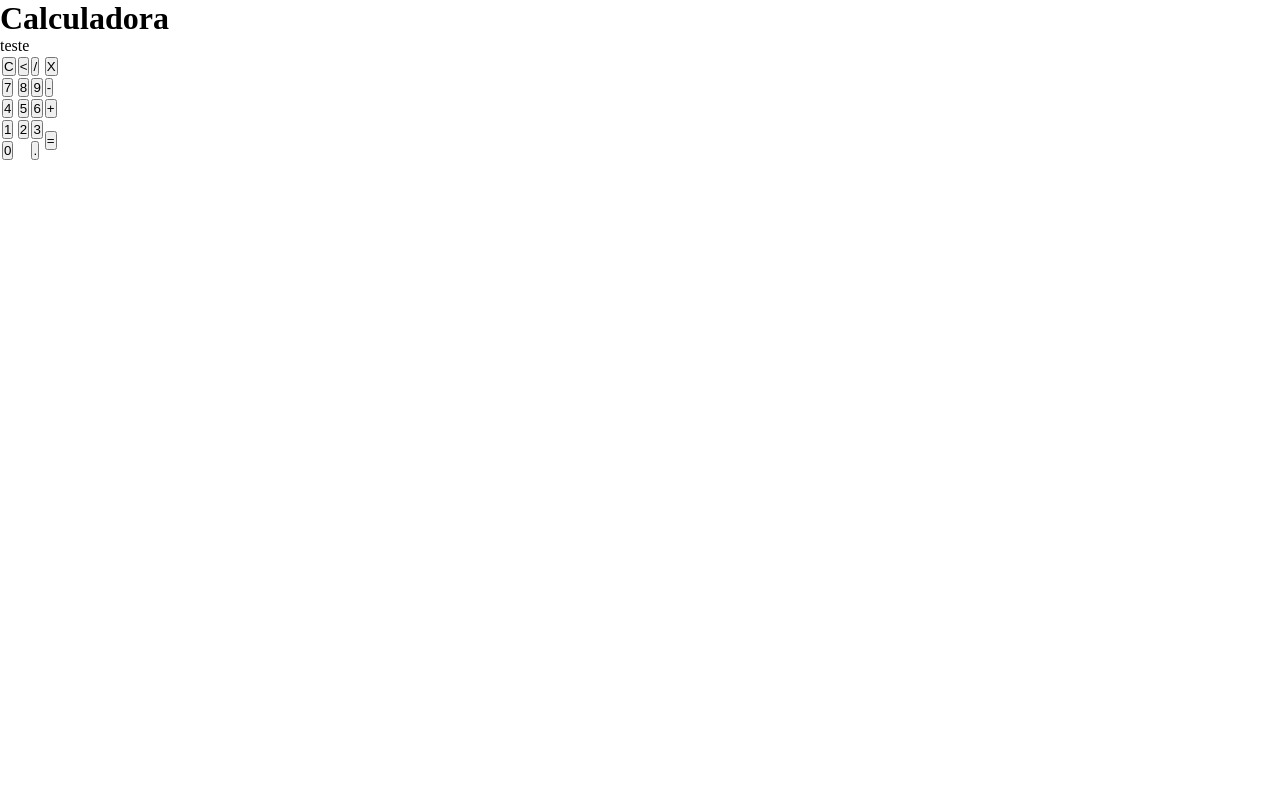
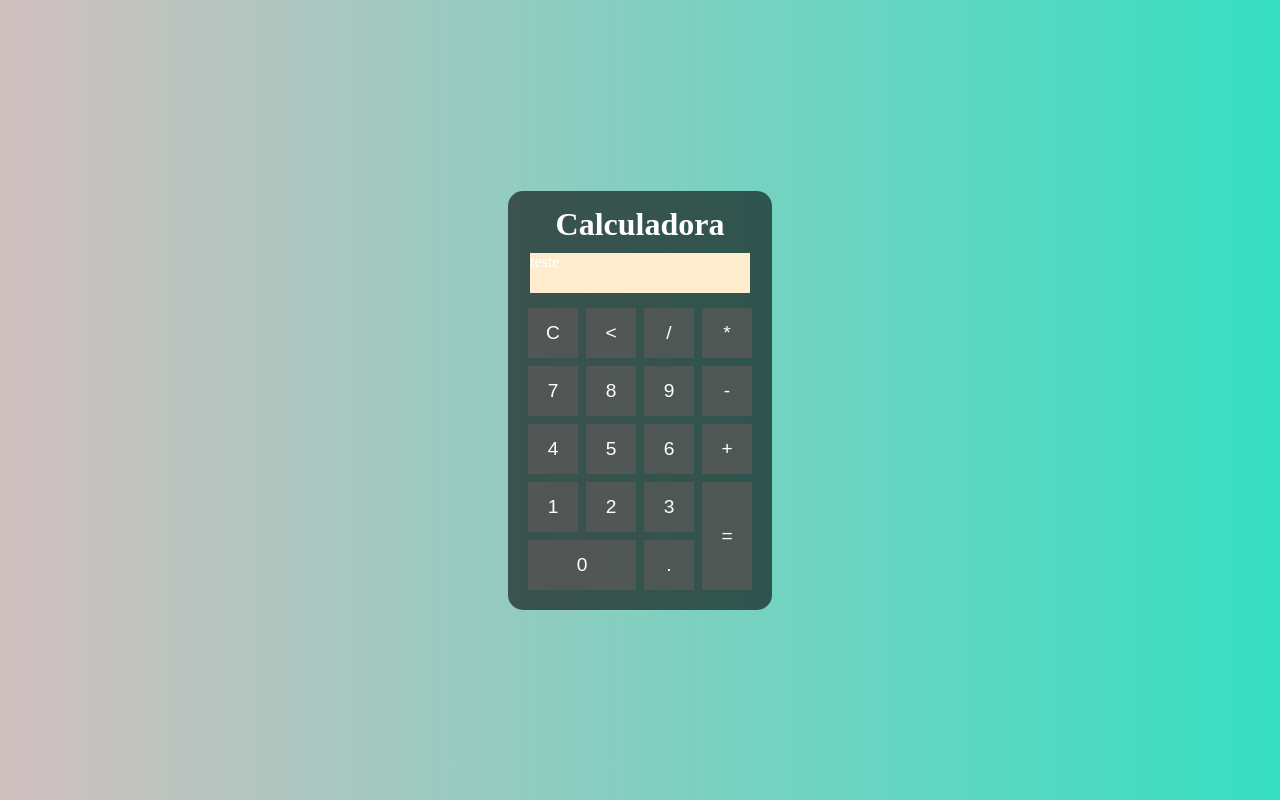
Before and after one commit to ThalesF01/Calculadora, a plain HTML site: page index.html in a window 1280 px wide. Drawn offline with Linux system fonts and the light colour scheme.

Commit message:
Css Feito

```diff
--- a/index.html
+++ b/index.html
@@ -8,6 +8,7 @@
     <title>Calculadora</title>
 </head>
 <body>
+    <div class="container">
         <div class="cal">
             <h1>Calculadora</h1>
             <p>teste</p>
@@ -16,7 +17,7 @@
                     <Td><button>C</button></Td>
                     <Td><button><</button></Td>
                     <Td><button>/</button></Td>
-                <Td><button>X</button></Td>
+                    <Td><button>*</button></Td>
                 </tr>
 
                 <tr>
@@ -37,17 +38,18 @@
                     <Td><button>1</button></Td>
                     <Td><button>2</button></Td>
                     <Td><button>3</button></Td>
-                <Td rowspan="2"><button>=</button></Td>
+                    <Td rowspan="2"><button style="height:108px;">=</button></Td>
                 </tr>
 
                 <tr>
-                <Td colspan="2"><button>0</button></Td>
+                    <Td colspan="2"><button style="width: 108px;">0</button></Td>
                     <Td><button>.</button></Td>
                 </tr>
 
 
             </table>
         </div>
+    </div>
 
 </body>
 </html>
--- a/style.css
+++ b/style.css
@@ -2,3 +2,52 @@
     margin:0;
     padding: 0;
 }
+
+body
+{
+    background: linear-gradient(to right,rgb(209, 191, 191),rgb(54, 223, 194));
+}
+
+.container
+{
+    height: 100vh;
+    display: flex;
+    align-items: center;
+    justify-content: center;
+}
+
+.cal
+{
+    color: white;
+    border-radius: 15px;
+    padding: 15px;
+    background: rgba(0, 0, 0, 0.596);
+    display: flex;
+    flex-direction:column;
+    align-items: center;
+}
+
+button
+{
+    height: 50px;
+    width: 50px;
+    font-size: 1.2rem;
+    margin:3px;
+    background: rgba(95, 89, 89, 0.644);
+    color: white;
+    border: 0;
+}
+
+button:hover
+{
+    background: rgba(0, 0, 0, 0.767);
+    cursor: pointer;
+}
+
+p
+{
+    margin: 10px 0;
+    height: 40px;
+    width: 220px;
+    background: blanchedalmond;
+}
```
Lines whose indentation alone changed are shown as unchanged.
